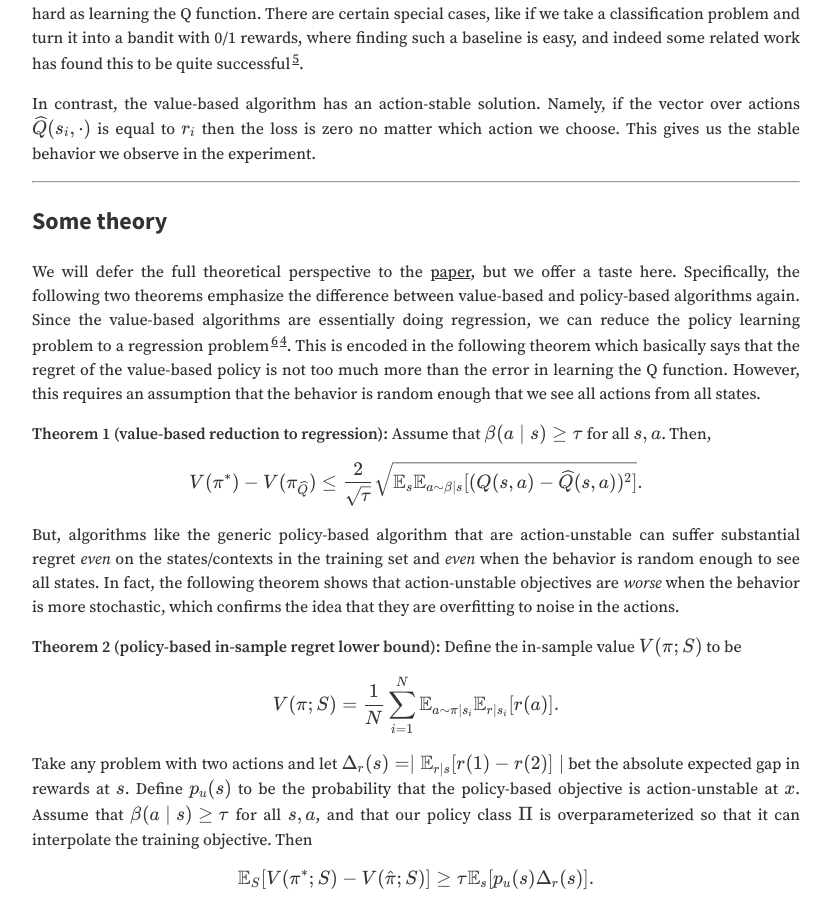
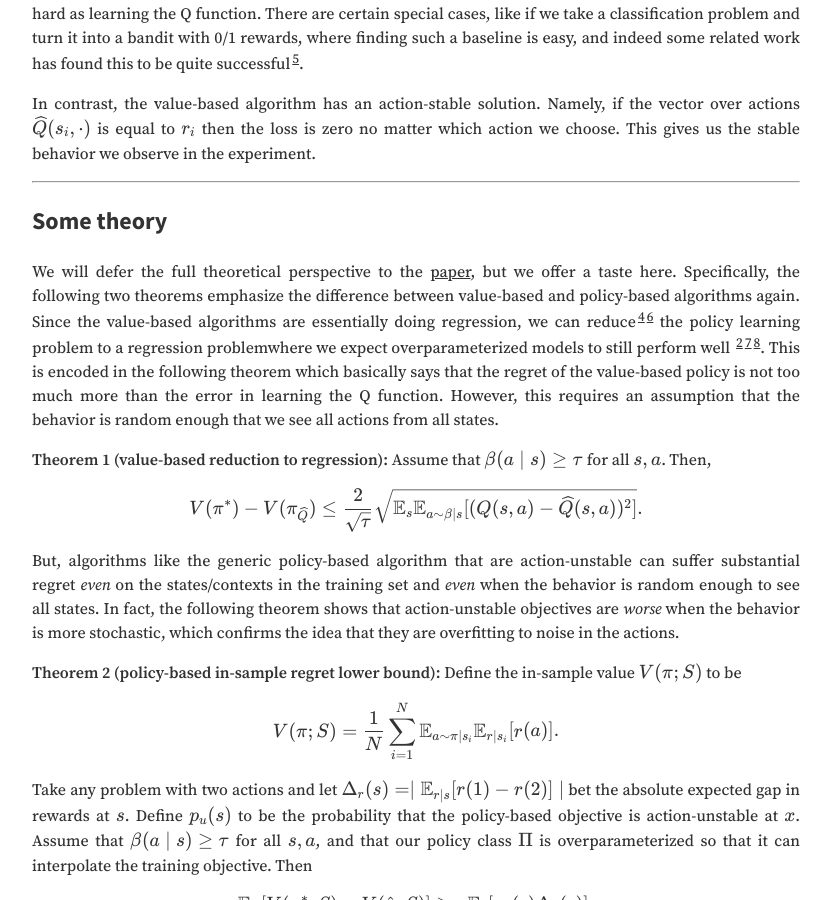
Before and after one commit to davidbrandfonbrener/davidbrandfonbrener.github.io, a Jekyll site: the page built from _posts/2021-02-25-overparam-bandit.md, in a window 1280 px wide and 900 px high, scrolled down 4238 px. Shown: the whole window, without its empty margins (224-1055 px from the left). Built offline with Jekyll 4.4.1, drawn with Linux system fonts in a browser that asks for light colours; nearby versions of some CDN libraries; our own code applies the rules of GitHub Pages for plain Markdown files; a script that is not in the unit is left out; some of the changed text lies outside the part shown.

Commit message:
added ref

```diff
--- a/_posts/2021-02-25-overparam-bandit.md
+++ b/_posts/2021-02-25-overparam-bandit.md
@@ -97,7 +97,7 @@ In contrast, the value-based algorithm has an action-stable solution. Namely, if
 
 ## Some theory
 
-We will defer the full theoretical perspective to the [paper](https://arxiv.org/abs/2006.15368), but we offer a taste here. Specifically, the following two theorems emphasize the difference between value-based and policy-based algorithms again. Since the value-based algorithms are essentially doing regression, we can reduce the policy learning problem to a regression problem[^munos][^chen]. This is encoded in the following theorem which basically says that the regret of the value-based policy is not too much more than the error in learning the Q function. However, this requires an assumption that the behavior is random enough that we see all actions from all states.
+We will defer the full theoretical perspective to the [paper](https://arxiv.org/abs/2006.15368), but we offer a taste here. Specifically, the following two theorems emphasize the difference between value-based and policy-based algorithms again. Since the value-based algorithms are essentially doing regression, we can reduce[^chen][^munos] the policy learning problem to a regression problemwhere we expect overparameterized models to still perform well [^belkin][^bach][^bartlett]. This is encoded in the following theorem which basically says that the regret of the value-based policy is not too much more than the error in learning the Q function. However, this requires an assumption that the behavior is random enough that we see all actions from all states.
 
 **Theorem 1 (value-based reduction to regression):** Assume that $ \beta(a\mid s) \geq \tau$ for all $ s,a$. Then,
 
```
Also changed, not shown: other parts of _posts/2021-02-25-overparam-bandit.md (+3 -0 lines).
